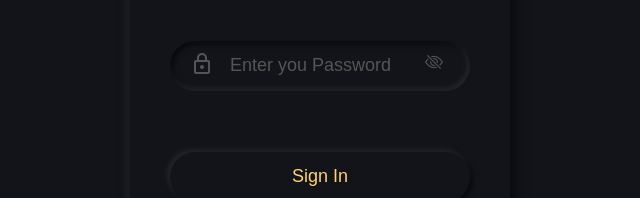
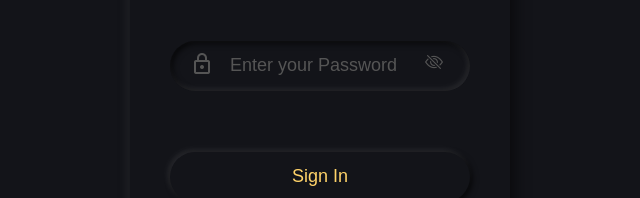
Before and after one commit to ezekielabrera/Login-Form-Animation, a plain HTML site: page index.html in a window 1280 px wide. Shown: the part 351-549 px from the top of the page, 320-960 px from the left. Drawn offline with nearby package versions, Linux system fonts and the light colour scheme.

Commit message:
Fix grammar error

```diff
--- a/index.html
+++ b/index.html
@@ -22,7 +22,7 @@
 
             <div class="inputbox">
                 <span class="material-symbols-outlined input-icon">lock</span>
-                <input type="password" name="password" id="password" class="input-field" placeholder="Enter you Password">
+                <input type="password" name="password" id="password" class="input-field" placeholder="Enter your Password">
                 <i class="bi bi-eye-slash" id="togglePassword"></i>
             </div>
 
```
